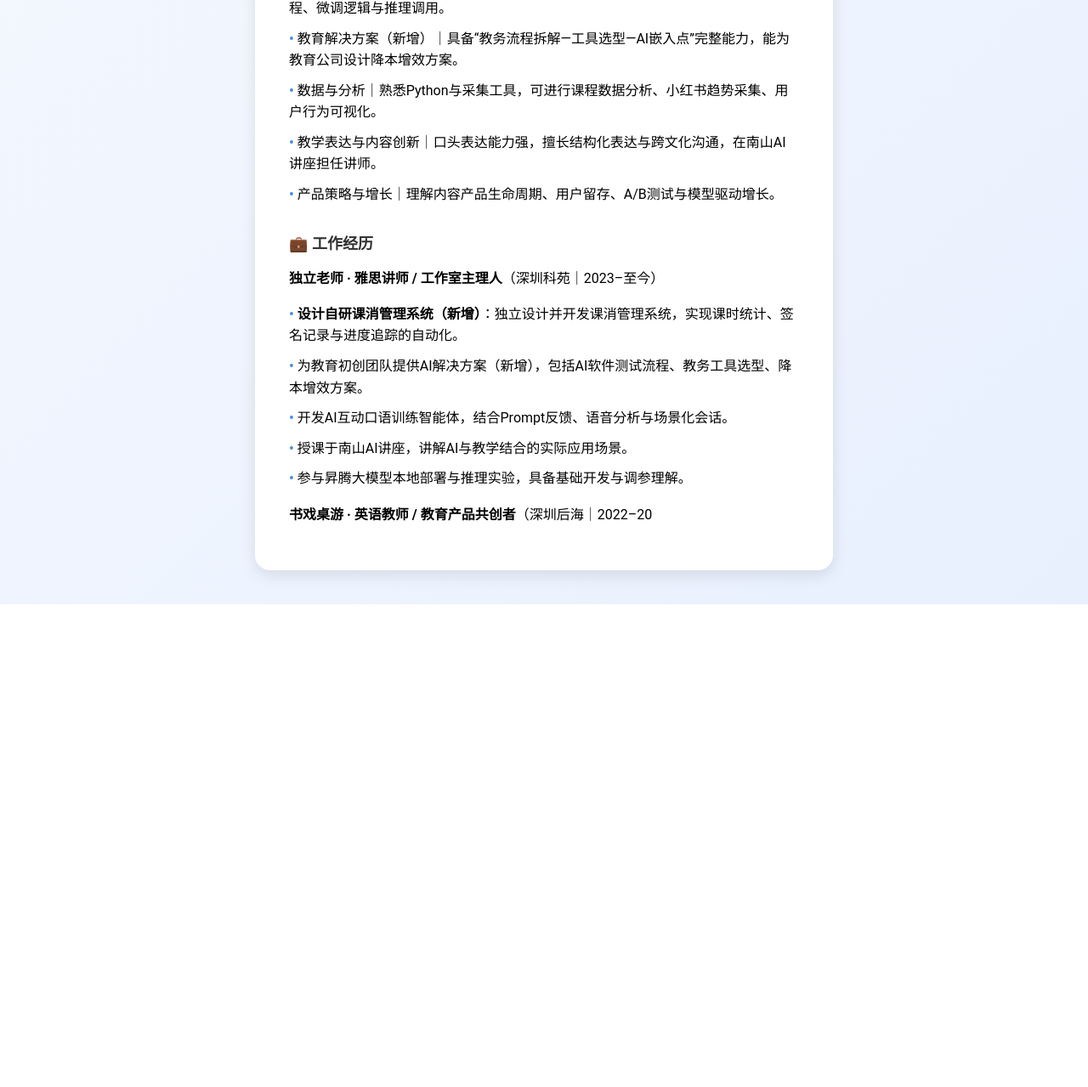
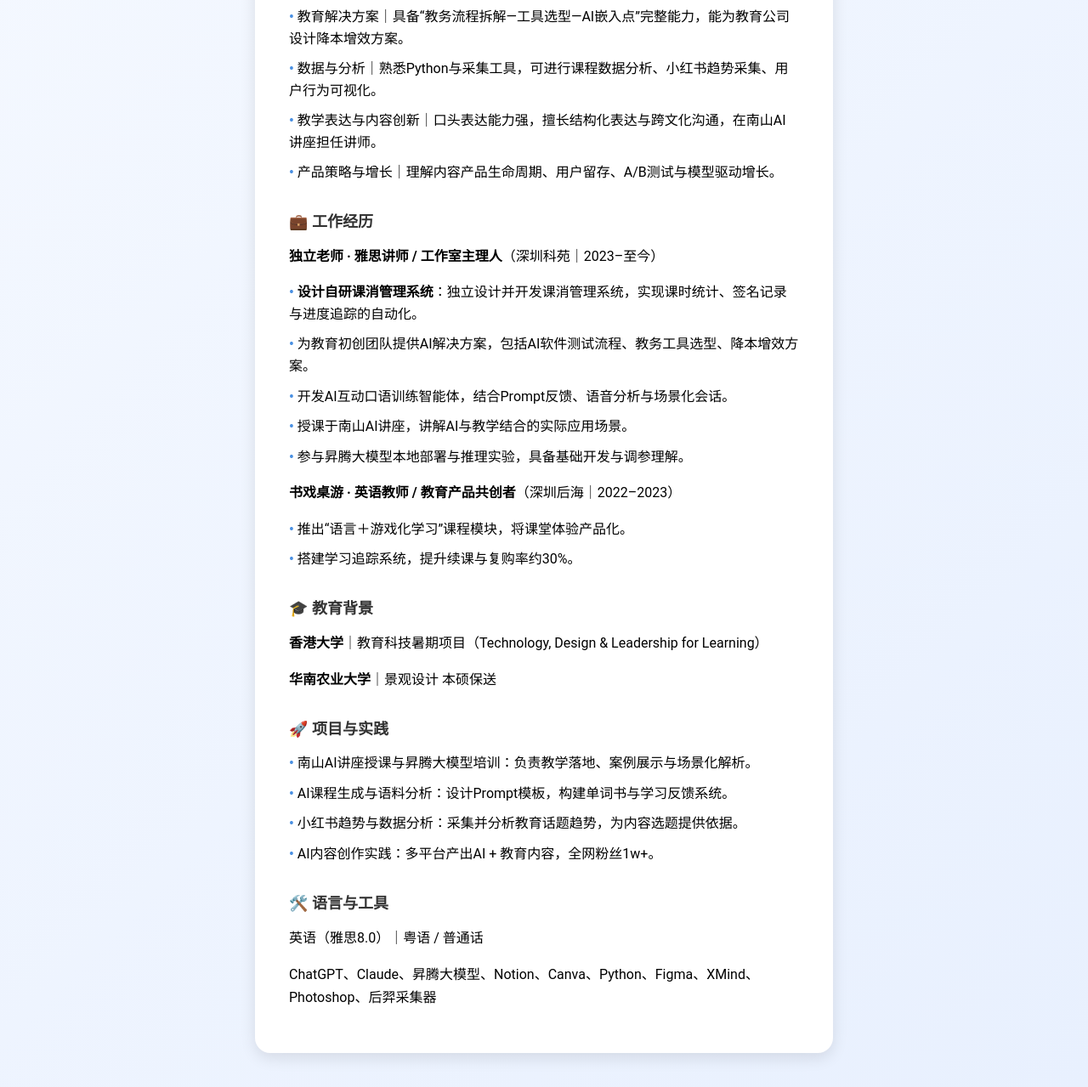
Before and after one commit to oiono/oiono.github.io, a plain HTML site: page index.html in a window 1280 px wide. Shown: the part 780-2059 px from the top of the page at 85% size. Before the commit the page ends 1491 px from the top, so only its background shows below. Drawn offline with Linux system fonts and the light colour scheme.

Commit message:
Refactor personal introduction and skills sections

```diff
--- a/index.html
+++ b/index.html
@@ -72,24 +72,18 @@ p {
   <div class="section-title">🌟 个人简介</div>
   <ul>
     <li>🎓 <b>跨界背景：</b>设计＋教育双线背景，本硕主修景观与城市设计，训练视觉叙事、系统分析与用户心理，对产品体验与情绪变化敏感度极高。</li>
-
     <li>💪 <b>强自学与目标执行力：</b>一年自学考取注册城市规划师证书，累计变现超100万元；对陌生领域具备快速吸收并落地的能力。</li>
-
-    <li>🧠 <b>教育解决方案实战（新增）：</b>为教育初创公司设计完整的 AI 流程解决方案，解决软件测试、教务流程梳理、运营协同等痛点；提出降本增效方案，大幅减少团队重复劳动。</li>
-
+    <li>🧠 <b>教育解决方案实战：</b>为教育初创公司设计完整的 AI 流程解决方案，解决软件测试、教务流程梳理、运营协同等痛点；提出降本增效方案，大幅减少团队重复劳动。</li>
     <li>💼 <b>商业化与内容产品经验：</b>独立运营电商＋自媒体项目，累计变现超10万元；具备内容增长、成交链路设计、用户需求洞察能力。</li>
-
     <li>📚 <b>AI与教学结合实践：</b>授课于南山AI讲座，系统学习昇腾大模型及本地部署，能将大模型融入教学、教研、课程生产场景。</li>
-
     <li>🌐 <b>湾区城市与内容洞察：</b>广州人，熟悉香港深圳文化差异；运营香港资讯向小红书账号（1.6k粉丝），具备城市洞察与内容表达能力。</li>
-
     <li>🚀 <b>产品经理潜质：</b>融合设计、教育与增长三种思维方式，可独立完成需求分析、体验优化、内容策略、流程产品化等关键任务。</li>
   </ul>
 
   <div class="section-title">💡 核心技能</div>
   <ul>
     <li>AI与产品思维｜掌握昇腾大模型、GPT、Claude、Ollama等平台，熟悉Prompt工程、微调逻辑与推理调用。</li>
-    <li>教育解决方案（新增）｜具备“教务流程拆解—工具选型—AI嵌入点”完整能力，能为教育公司设计降本增效方案。</li>
+    <li>教育解决方案｜具备“教务流程拆解—工具选型—AI嵌入点”完整能力，能为教育公司设计降本增效方案。</li>
     <li>数据与分析｜熟悉Python与采集工具，可进行课程数据分析、小红书趋势采集、用户行为可视化。</li>
     <li>教学表达与内容创新｜口头表达能力强，擅长结构化表达与跨文化沟通，在南山AI讲座担任讲师。</li>
     <li>产品策略与增长｜理解内容产品生命周期、用户留存、A/B测试与模型驱动增长。</li>
@@ -98,11 +92,34 @@ p {
   <div class="section-title">💼 工作经历</div>
   <p><b>独立老师 · 雅思讲师 / 工作室主理人</b>（深圳科苑｜2023–至今）</p>
   <ul>
-    <li><b>设计自研课消管理系统（新增）</b>：独立设计并开发课消管理系统，实现课时统计、签名记录与进度追踪的自动化。</li>
-    <li>为教育初创团队提供AI解决方案（新增），包括AI软件测试流程、教务工具选型、降本增效方案。</li>
+    <li><b>设计自研课消管理系统</b>：独立设计并开发课消管理系统，实现课时统计、签名记录与进度追踪的自动化。</li>
+    <li>为教育初创团队提供AI解决方案，包括AI软件测试流程、教务工具选型、降本增效方案。</li>
     <li>开发AI互动口语训练智能体，结合Prompt反馈、语音分析与场景化会话。</li>
     <li>授课于南山AI讲座，讲解AI与教学结合的实际应用场景。</li>
     <li>参与昇腾大模型本地部署与推理实验，具备基础开发与调参理解。</li>
   </ul>
 
-  <p><b>书戏桌游 · 英语教师 / 教育产品共创者</b>（深圳后海｜2022–20
+  <p><b>书戏桌游 · 英语教师 / 教育产品共创者</b>（深圳后海｜2022–2023）</p>
+  <ul>
+    <li>推出“语言＋游戏化学习”课程模块，将课堂体验产品化。</li>
+    <li>搭建学习追踪系统，提升续课与复购率约30%。</li>
+  </ul>
+
+  <div class="section-title">🎓 教育背景</div>
+  <p><b>香港大学</b>｜教育科技暑期项目（Technology, Design & Leadership for Learning）</p>
+  <p><b>华南农业大学</b>｜景观设计 本硕保送</p>
+
+  <div class="section-title">🚀 项目与实践</div>
+  <ul>
+    <li>南山AI讲座授课与昇腾大模型培训：负责教学落地、案例展示与场景化解析。</li>
+    <li>AI课程生成与语料分析：设计Prompt模板，构建单词书与学习反馈系统。</li>
+    <li>小红书趋势与数据分析：采集并分析教育话题趋势，为内容选题提供依据。</li>
+    <li>AI内容创作实践：多平台产出AI + 教育内容，全网粉丝1w+。</li>
+  </ul>
+
+  <div class="section-title">🛠️ 语言与工具</div>
+  <p>英语（雅思8.0）｜粤语 / 普通话</p>
+  <p>ChatGPT、Claude、昇腾大模型、Notion、Canva、Python、Figma、XMind、Photoshop、后羿采集器</p>
+</div>
+</body>
+</html>
```
